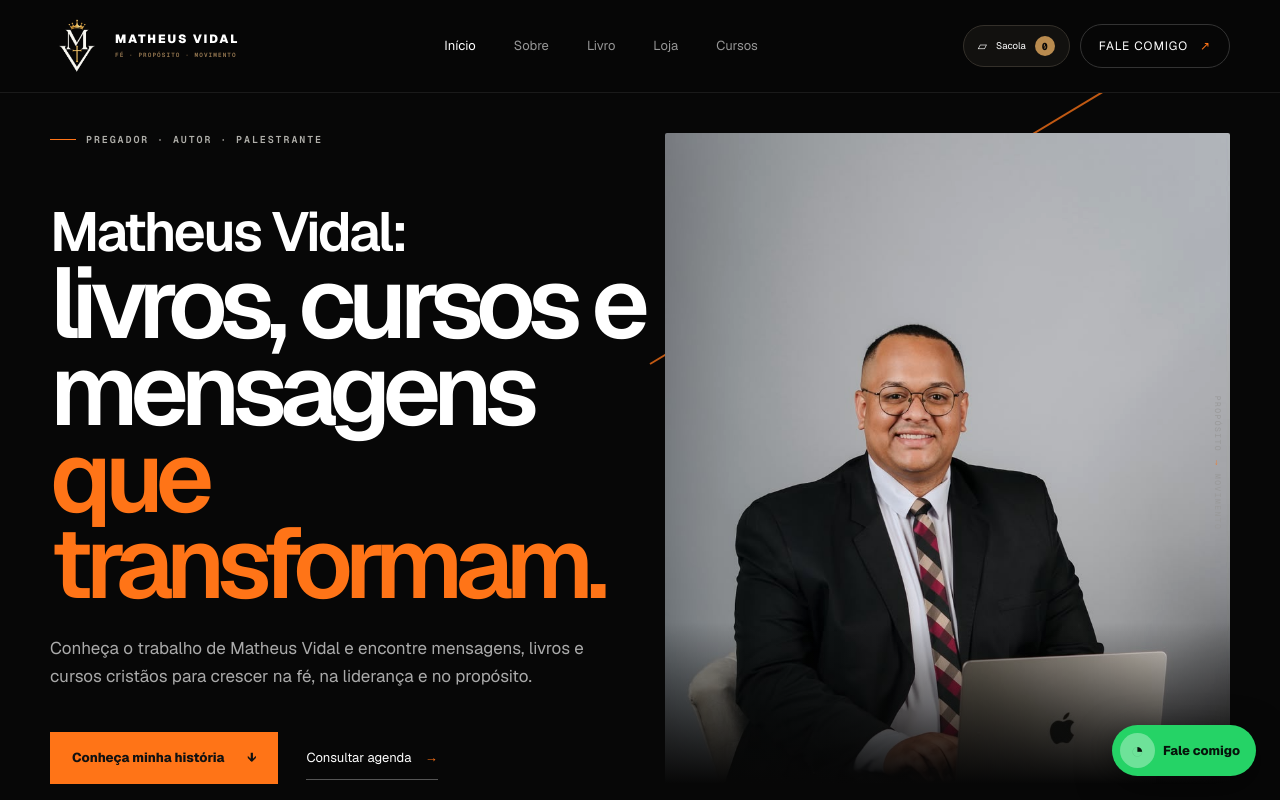
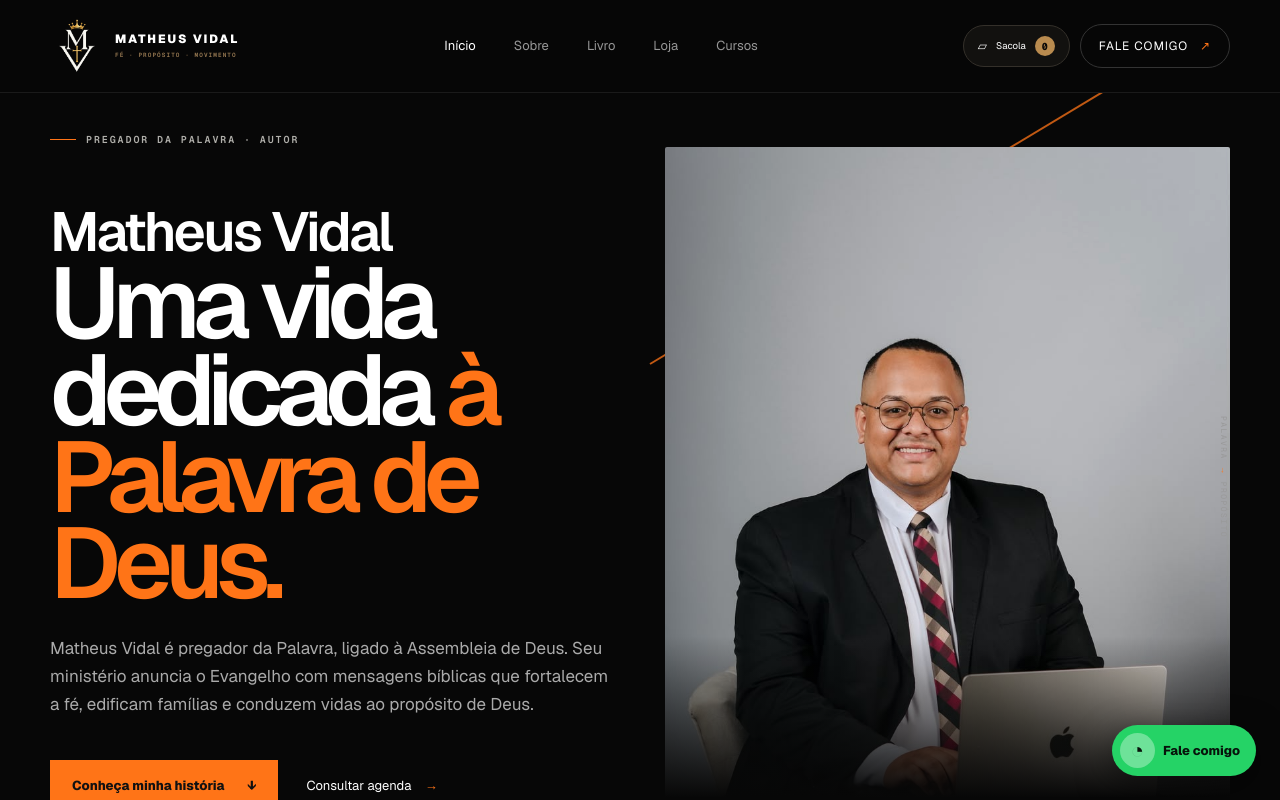
Before and after one commit to davimadeira/plataforma, a Next.js app: page / in a window 1280 px wide. Shown: the top 800 px of the page. Built offline with nearby package versions, Linux system fonts and the light colour scheme.

Commit message:
Refine ministry copy and SEO metadata

```diff
--- a/app/SiteFooter.tsx
+++ b/app/SiteFooter.tsx
@@ -9,7 +9,7 @@ export default function SiteFooter() {
       <Image src="/logo-mv-contrast.png" width={52} height={52} alt="Marca MV" />
       <span>MATHEUS VIDAL</span>
     </Link>
-    <p>Fé, propósito e mensagens que transformam.</p>
+    <p>Fé, Palavra e propósito para cada dia.</p>
     <div><Link href="/livro">Livro</Link><Link href="/loja">Loja</Link><a href={platformUrl}>Cursos</a></div>
   </div></footer>;
 }
--- a/app/WhatsAppContact.tsx
+++ b/app/WhatsAppContact.tsx
@@ -15,11 +15,11 @@ export default function WhatsAppContact() {
   useEffect(() => {
     fetch("/api/settings").then(r => r.json()).then(data => setNumber(normalizeBrazilianNumber(data.whatsapp))).catch(() => {});
   }, []);
-  const message = encodeURIComponent("Olá! Conheci o trabalho do Matheus Vidal pelo site e gostaria de informações para agendar uma pregação, palestra ou evento.");
+  const message = encodeURIComponent("Olá! Conheci o ministério de Matheus Vidal pelo site e gostaria de informações para convidá-lo a ministrar em nossa igreja ou evento.");
   const url = `https://wa.me/${normalizeBrazilianNumber(number)}?text=${message}`;
   return <>
     <section id="contato" className="whatsapp-section shell">
-      <div><p className="eyebrow"><span /> AGENDA E CONVITES</p><h2>Leve a mensagem de Matheus Vidal para o seu <em>evento.</em></h2><p>Pregações, palestras, treinamentos e projetos especiais. Consulte a agenda e a disponibilidade diretamente pelo WhatsApp.</p></div>
+      <div><p className="eyebrow"><span /> AGENDA E CONVITES</p><h2>Convide Matheus Vidal para ministrar em sua <em>igreja ou evento.</em></h2><p>Pregações, congressos, cultos e encontros cristãos. Consulte a agenda e a disponibilidade diretamente pelo WhatsApp.</p></div>
       <a className="whatsapp-card" href={url} target="_blank" rel="noreferrer">
         <span className="wa-icon" aria-hidden="true">◔</span><div><small>ATENDIMENTO DIRETO</small><b>Conversar no WhatsApp</b><p>A conversa já abre com uma mensagem pronta</p></div><span>↗</span>
       </a>
--- a/app/layout.tsx
+++ b/app/layout.tsx
@@ -6,13 +6,34 @@ const geist = Geist({ variable: "--font-geist", subsets: ["latin"] });
 const mono = Geist_Mono({ variable: "--font-mono", subsets: ["latin"] });
 export const metadata: Metadata = {
   metadataBase: new URL("https://plataforma-theta-seven.vercel.app"),
-  title: { default: "Matheus Vidal | Pregador, autor, livros e cursos cristãos", template: "%s" },
-  description: "Site oficial de Matheus Vidal: pregador, autor e palestrante. Conheça livros, cursos cristãos, a loja MV e consulte a agenda para eventos.",
-  keywords: ["Matheus Vidal", "pregador Matheus Vidal", "livros cristãos", "cursos cristãos", "palestrante cristão", "loja MV", "camisetas cristãs"],
-  alternates: { canonical: "/" },
+  applicationName: "Matheus Vidal",
+  title: { default: "Matheus Vidal | Pregador da Palavra e autor cristão", template: "%s | Matheus Vidal" },
+  description: "Conheça o ministério de Matheus Vidal, pregador da Palavra ligado à Assembleia de Deus. Encontre mensagens bíblicas, livro, cursos e agenda.",
+  keywords: ["Matheus Vidal", "pregador Matheus Vidal", "pregador da Palavra", "Assembleia de Deus", "mensagens bíblicas", "livro cristão", "cursos cristãos"],
+  alternates: { canonical: "/", languages: { "pt-BR": "/" } },
   authors: [{ name: "Matheus Vidal" }],
-  robots: { index: true, follow: true },
-  openGraph: { type: "website", locale: "pt_BR", siteName: "Matheus Vidal", url: "/", title: "Matheus Vidal | Livros, cursos e mensagens cristãs", description: "Pregador, autor e palestrante. Conheça livros, cursos, a loja MV e consulte a agenda.", images: [{ url: "/autor-principal.png", width: 853, height: 1280, alt: "Retrato de Matheus Vidal" }] },
-  twitter: { card: "summary_large_image", title: "Matheus Vidal — uma mensagem que transforma", description: "Conheça a história, os livros e os cursos.", images: ["/autor-principal.png"] }
+  creator: "Matheus Vidal",
+  publisher: "Ministério Matheus Vidal",
+  category: "Religião e espiritualidade",
+  robots: {
+    index: true,
+    follow: true,
+    googleBot: { index: true, follow: true, "max-image-preview": "large", "max-snippet": -1, "max-video-preview": -1 }
+  },
+  openGraph: {
+    type: "website",
+    locale: "pt_BR",
+    siteName: "Matheus Vidal",
+    url: "/",
+    title: "Matheus Vidal | Pregador da Palavra",
+    description: "Conheça o ministério de Matheus Vidal, pregador da Palavra ligado à Assembleia de Deus, seus livros, cursos e agenda.",
+    images: [{ url: "/autor-principal.png", width: 853, height: 1280, alt: "Matheus Vidal, pregador da Palavra" }]
+  },
+  twitter: {
+    card: "summary_large_image",
+    title: "Matheus Vidal | Pregador da Palavra",
+    description: "Mensagens bíblicas, livro, cursos cristãos e agenda de ministrações.",
+    images: ["/autor-principal.png"]
+  }
 };
 export default function RootLayout({ children }: Readonly<{ children: React.ReactNode }>) { return <html lang="pt-BR"><body className={`${geist.variable} ${mono.variable}`}><StoreCartProvider>{children}</StoreCartProvider></body></html>; }
--- a/app/livro/page.tsx
+++ b/app/livro/page.tsx
@@ -4,9 +4,44 @@ import SiteFooter from "../SiteFooter";
 import SiteHeader from "../SiteHeader";
 import WhatsAppContact from "../WhatsAppContact";
 
-export const metadata: Metadata = { title: "Livro de Matheus Vidal | Fé, propósito e transformação", description: "Conheça o livro de Matheus Vidal, leia os destaques da obra e simule sua compra online.", alternates: { canonical: "/livro" }, openGraph: { title: "Livro de Matheus Vidal", description: "Uma leitura cristã para transformar fé em movimento.", url: "/livro" } };
+export const metadata: Metadata = {
+  title: "Livro cristão | Fé e propósito",
+  description: "Conheça o livro de Matheus Vidal, com reflexões bíblicas para fortalecer a fé, aproximar o coração de Deus e viver com propósito.",
+  alternates: { canonical: "/livro" },
+  openGraph: {
+    title: "Livro de Matheus Vidal | Fé e propósito",
+    description: "Uma leitura cristã com reflexões bíblicas para fortalecer a caminhada com Deus.",
+    url: "/livro",
+    type: "book"
+  },
+  twitter: {
+    card: "summary_large_image",
+    title: "Livro de Matheus Vidal | Fé e propósito",
+    description: "Reflexões bíblicas para fortalecer a caminhada com Deus."
+  }
+};
 
 export default function BookPage() {
-  const schema = { "@context": "https://schema.org", "@type": "Book", name: "Livro de Matheus Vidal", author: { "@type": "Person", name: "Matheus Vidal" }, inLanguage: "pt-BR", offers: { "@type": "Offer", priceCurrency: "BRL", price: "49.90", availability: "https://schema.org/InStock" } };
-  return <main className="institutional inner-page"><SiteHeader active="livro" /><section className="inner-hero shell"><p className="eyebrow orange">LIVRO · MATHEUS VIDAL</p><h1>Livro de Matheus Vidal: fé para viver com propósito.</h1><p>Uma leitura cristã criada para levar a mensagem além do momento e transformar reflexão em atitude.</p></section><BookPurchase /><WhatsAppContact /><SiteFooter /><script type="application/ld+json" dangerouslySetInnerHTML={{ __html: JSON.stringify(schema) }} /></main>;
+  const schema = {
+    "@context": "https://schema.org",
+    "@graph": [
+      {
+        "@type": "Book",
+        "@id": "https://plataforma-theta-seven.vercel.app/livro#book",
+        name: "Livro de Matheus Vidal",
+        url: "https://plataforma-theta-seven.vercel.app/livro",
+        author: { "@id": "https://plataforma-theta-seven.vercel.app/#matheus-vidal" },
+        inLanguage: "pt-BR",
+        description: "Reflexões bíblicas para fortalecer a fé e viver o propósito de Deus."
+      },
+      {
+        "@type": "BreadcrumbList",
+        itemListElement: [
+          { "@type": "ListItem", position: 1, name: "Início", item: "https://plataforma-theta-seven.vercel.app" },
+          { "@type": "ListItem", position: 2, name: "Livro", item: "https://plataforma-theta-seven.vercel.app/livro" }
+        ]
+      }
+    ]
+  };
+  return <main className="institutional inner-page"><SiteHeader active="livro" /><section className="inner-hero shell"><p className="eyebrow orange">LIVRO · MATHEUS VIDAL</p><h1>Uma leitura para fortalecer a fé e viver com propósito.</h1><p>Em seu livro, Matheus Vidal compartilha reflexões bíblicas para aproximar o coração de Deus e levar a Palavra às decisões de cada dia.</p></section><BookPurchase /><WhatsAppContact /><SiteFooter /><script type="application/ld+json" dangerouslySetInnerHTML={{ __html: JSON.stringify(schema) }} /></main>;
 }
--- a/app/loja/page.tsx
+++ b/app/loja/page.tsx
@@ -4,9 +4,45 @@ import SiteHeader from "../SiteHeader";
 import Store from "../Store";
 import WhatsAppContact from "../WhatsAppContact";
 
-export const metadata: Metadata = { title: "Loja MV | Camisetas cristãs de Matheus Vidal", description: "Compre camisetas cristãs MV com estampas exclusivas sobre Jesus, fé, família e propósito.", alternates: { canonical: "/loja" }, openGraph: { title: "Loja MV — roupas cristãs", description: "Camisetas cristãs para vestir sua fé e expressar propósito.", url: "/loja", images: [{ url: "/store/jesus-casal.png", width: 1254, height: 1254, alt: "Coleção de camisetas cristãs MV" }] } };
+export const metadata: Metadata = {
+  title: "Loja MV | Camisetas cristãs",
+  description: "Conheça a Loja MV e encontre camisetas cristãs com estampas sobre Jesus, fé, família e propósito, disponíveis em diferentes cores e tamanhos.",
+  alternates: { canonical: "/loja" },
+  openGraph: {
+    title: "Loja MV | Camisetas cristãs",
+    description: "Camisetas cristãs para vestir sua fé e expressar propósito.",
+    url: "/loja",
+    images: [{ url: "/store/jesus-casal.png", width: 1254, height: 1254, alt: "Coleção de camisetas cristãs MV" }]
+  },
+  twitter: {
+    card: "summary_large_image",
+    title: "Loja MV | Camisetas cristãs",
+    description: "Camisetas cristãs para vestir sua fé e expressar propósito.",
+    images: ["/store/jesus-casal.png"]
+  }
+};
 
 export default function StorePage() {
-  const schema = { "@context": "https://schema.org", "@type": "Store", name: "Loja MV", description: "Loja de camisetas cristãs de Matheus Vidal, Lais e Antonella.", url: "https://plataforma-theta-seven.vercel.app/loja" };
+  const schema = {
+    "@context": "https://schema.org",
+    "@graph": [
+      {
+        "@type": "Store",
+        "@id": "https://plataforma-theta-seven.vercel.app/loja#store",
+        name: "Loja MV",
+        description: "Loja de camisetas cristãs de Matheus Vidal, Lais e Antonella.",
+        url: "https://plataforma-theta-seven.vercel.app/loja",
+        image: "https://plataforma-theta-seven.vercel.app/store/jesus-casal.png",
+        logo: "https://plataforma-theta-seven.vercel.app/logo-mv-contrast.png"
+      },
+      {
+        "@type": "BreadcrumbList",
+        itemListElement: [
+          { "@type": "ListItem", position: 1, name: "Início", item: "https://plataforma-theta-seven.vercel.app" },
+          { "@type": "ListItem", position: 2, name: "Loja MV", item: "https://plataforma-theta-seven.vercel.app/loja" }
+        ]
+      }
+    ]
+  };
   return <main className="institutional inner-page"><SiteHeader active="loja" /><Store /><WhatsAppContact /><SiteFooter /><script type="application/ld+json" dangerouslySetInnerHTML={{ __html: JSON.stringify(schema) }} /></main>;
 }
--- a/app/page.tsx
+++ b/app/page.tsx
@@ -4,18 +4,70 @@ import SiteHeader from "./SiteHeader";
 import WhatsAppContact from "./WhatsAppContact";
 
 const platformUrl = "https://cursos-matheus-vidal.vercel.app";
+const siteUrl = "https://plataforma-theta-seven.vercel.app";
+
+const structuredData = {
+  "@context": "https://schema.org",
+  "@graph": [
+    {
+      "@type": "Organization",
+      "@id": `${siteUrl}/#organization`,
+      name: "Ministério Matheus Vidal",
+      url: siteUrl,
+      logo: {
+        "@type": "ImageObject",
+        url: `${siteUrl}/logo-mv-contrast.png`,
+        width: 121,
+        height: 130
+      },
+      founder: { "@id": `${siteUrl}/#matheus-vidal` }
+    },
+    {
+      "@type": "WebSite",
+      "@id": `${siteUrl}/#website`,
+      url: siteUrl,
+      name: "Matheus Vidal",
+      alternateName: "Ministério Matheus Vidal",
+      inLanguage: "pt-BR",
+      publisher: { "@id": `${siteUrl}/#organization` }
+    },
+    {
+      "@type": "WebPage",
+      "@id": `${siteUrl}/#webpage`,
+      url: siteUrl,
+      name: "Matheus Vidal | Pregador da Palavra e autor cristão",
+      description: "Conheça o ministério de Matheus Vidal, pregador da Palavra ligado à Assembleia de Deus.",
+      inLanguage: "pt-BR",
+      isPartOf: { "@id": `${siteUrl}/#website` },
+      about: { "@id": `${siteUrl}/#matheus-vidal` },
+      mainEntity: { "@id": `${siteUrl}/#matheus-vidal` }
+    },
+    {
+      "@type": "Person",
+      "@id": `${siteUrl}/#matheus-vidal`,
+      name: "Matheus Vidal",
+      url: siteUrl,
+      image: `${siteUrl}/autor-principal.png`,
+      jobTitle: "Pregador da Palavra e autor cristão",
+      description: "Pregador da Palavra ligado à Assembleia de Deus, autor cristão e professor de cursos bíblicos.",
+      affiliation: { "@type": "Organization", name: "Assembleia de Deus" },
+      worksFor: { "@id": `${siteUrl}/#organization` },
+      knowsAbout: ["Pregação bíblica", "Assembleia de Deus", "Fé cristã", "Família", "Liderança cristã"],
+      mainEntityOfPage: { "@id": `${siteUrl}/#webpage` }
+    }
+  ]
+};
 
 export default function Home() {
-  const personSchema = { "@context": "https://schema.org", "@type": "Person", name: "Matheus Vidal", jobTitle: ["Pregador", "Autor", "Palestrante"], url: "https://plataforma-theta-seven.vercel.app", image: "https://plataforma-theta-seven.vercel.app/autor-principal.png" };
   return <main className="institutional">
     <SiteHeader />
-    <section id="inicio" className="person-hero shell"><div className="orbit" /><div className="orbit orbit-two" /><div className="person-copy"><p className="eyebrow"><span /> PREGADOR · AUTOR · PALESTRANTE</p><h1><span>Matheus Vidal:</span><br />livros, cursos e mensagens <em>que transformam.</em></h1><p>Conheça o trabalho de Matheus Vidal e encontre mensagens, livros e cursos cristãos para crescer na fé, na liderança e no propósito.</p><div className="actions"><a className="primary" href="#sobre">Conheça minha história <span>↓</span></a><a className="text-link" href="#contato">Consultar agenda <span>→</span></a></div></div><div className="person-photo"><div className="orange-halo" /><Image src="/autor-principal.png" fill sizes="(max-width: 850px) 100vw, 46vw" alt="Matheus Vidal, pregador, autor e palestrante" priority /><p>PROPÓSITO <span>→</span> MOVIMENTO</p></div></section>
-    <section id="sobre" className="about-person"><div className="shell about-grid"><div><p className="eyebrow orange">SOBRE MATHEUS</p><h2>Conheça Matheus Vidal, pregador, autor e palestrante.</h2></div><div className="about-text"><p>Matheus Vidal transforma experiências e conhecimento bíblico em mensagens capazes de aproximar pessoas de Deus e dos seus propósitos.</p><p>Seu trabalho une fé, liderança e desenvolvimento humano em uma linguagem clara, acolhedora e aplicável à vida real.</p><div className="author-stats"><div><b>12+</b><span>ANOS DE EXPERIÊNCIA</span></div><div><b>80+</b><span>PALESTRAS E EVENTOS</span></div><div><b>30k</b><span>PESSOAS ALCANÇADAS</span></div></div></div></div></section>
-    <section className="work-section shell"><div className="work-heading"><p className="eyebrow"><span /> LIVRO DE MATHEUS VIDAL</p><h2>Palavras que permanecem e fortalecem a fé.</h2></div><article className="book-card"><div className="book-cover"><small>UM LIVRO DE</small><b>MATHEUS<br />VIDAL</b><strong>FÉ</strong><span>que produz movimento</span></div><div><p className="eyebrow orange">CONHEÇA A OBRA</p><h3>Uma mensagem para viver</h3><p>Descubra o livro, conheça sua proposta e simule a compra em uma página exclusiva.</p><a className="text-link" href="/livro">Conhecer e comprar o livro <span>→</span></a></div></article></section>
+    <section id="inicio" className="person-hero shell"><div className="orbit" /><div className="orbit orbit-two" /><div className="person-copy"><p className="eyebrow"><span /> PREGADOR DA PALAVRA · AUTOR</p><h1><span>Matheus Vidal</span><br />Uma vida dedicada <em>à Palavra de Deus.</em></h1><p>Matheus Vidal é pregador da Palavra, ligado à Assembleia de Deus. Seu ministério anuncia o Evangelho com mensagens bíblicas que fortalecem a fé, edificam famílias e conduzem vidas ao propósito de Deus.</p><div className="actions"><a className="primary" href="#sobre">Conheça minha história <span>↓</span></a><a className="text-link" href="#contato">Consultar agenda <span>→</span></a></div></div><div className="person-photo"><div className="orange-halo" /><Image src="/autor-principal.png" fill sizes="(max-width: 850px) 100vw, 46vw" alt="Matheus Vidal, pregador da Palavra" priority /><p>PALAVRA <span>→</span> PROPÓSITO</p></div></section>
+    <section id="sobre" className="about-person"><div className="shell about-grid"><div><p className="eyebrow orange">SOBRE MATHEUS</p><h2>Uma trajetória de fé, serviço e compromisso com o Evangelho.</h2></div><div className="about-text"><p>Matheus Vidal é pregador da Palavra, ligado à Assembleia de Deus, e dedica seu ministério ao anúncio do Evangelho e à edificação da Igreja.</p><p>Em suas ministrações, une fidelidade bíblica, linguagem clara e sensibilidade espiritual para falar sobre fé, família, liderança cristã e propósito.</p><div className="author-stats"><div><b>12+</b><span>ANOS SERVINDO</span></div><div><b>80+</b><span>MINISTRAÇÕES E EVENTOS</span></div><div><b>30k</b><span>PESSOAS ALCANÇADAS</span></div></div></div></div></section>
+    <section className="work-section shell"><div className="work-heading"><p className="eyebrow"><span /> LIVRO DE MATHEUS VIDAL</p><h2>Uma leitura para fortalecer a fé e viver o propósito de Deus.</h2></div><article className="book-card"><div className="book-cover"><small>UM LIVRO DE</small><b>MATHEUS<br />VIDAL</b><strong>FÉ</strong><span>que produz movimento</span></div><div><p className="eyebrow orange">CONHEÇA A OBRA</p><h3>Uma mensagem para a caminhada</h3><p>Conheça uma obra de reflexão bíblica, criada para aproximar o coração de Deus e levar a fé para as decisões de cada dia.</p><a className="text-link" href="/livro">Conhecer e comprar o livro <span>→</span></a></div></article></section>
     <section className="store-teaser"><div className="shell store-teaser-grid"><div className="store-teaser-photo"><Image src="/store/jesus-casal.png" fill sizes="(max-width: 850px) 100vw, 52vw" alt="Camisetas cristãs da coleção MV" /></div><div><p className="eyebrow gold">LOJA MV · MODA CRISTÃ</p><h2>Roupas cristãs para vestir fé e propósito.</h2><p>Conheça camisetas com estampas exclusivas, inspiradas em mensagens bíblicas e criadas para expressar aquilo em que você crê.</p><a className="primary" href="/loja">Entrar na loja <span>→</span></a></div></div></section>
-    <section id="cursos" className="courses-bridge"><div className="shell bridge-grid"><div><p className="eyebrow orange">CURSOS DE MATHEUS VIDAL</p><h2>Formação cristã para avançar com propósito.</h2><p>Acesse o site exclusivo da plataforma de estudos, escolha seu curso e acompanhe as aulas no seu ritmo.</p><a className="primary" href={platformUrl}>Abrir a plataforma de cursos <span>↗</span></a></div><div className="platform-preview"><div className="preview-top"><span /><span /><span /></div><p>PLATAFORMA MATHEUS VIDAL</p><h3>Aprenda no seu ritmo.</h3><div className="preview-progress"><span /></div><small>Conteúdo · Exercícios · Progresso</small></div></div></section>
+    <section id="cursos" className="courses-bridge"><div className="shell bridge-grid"><div><p className="eyebrow orange">CURSOS DE MATHEUS VIDAL</p><h2>Aprofunde-se na Palavra e cresça em seu chamado.</h2><p>Acesse o site exclusivo da plataforma de estudos, escolha seu curso e acompanhe as aulas no seu ritmo.</p><a className="primary" href={platformUrl}>Abrir a plataforma de cursos <span>↗</span></a></div><div className="platform-preview"><div className="preview-top"><span /><span /><span /></div><p>PLATAFORMA MATHEUS VIDAL</p><h3>Aprenda no seu ritmo.</h3><div className="preview-progress"><span /></div><small>Conteúdo · Exercícios · Progresso</small></div></div></section>
     <WhatsAppContact />
     <SiteFooter />
-    <script type="application/ld+json" dangerouslySetInnerHTML={{ __html: JSON.stringify(personSchema) }} />
+    <script type="application/ld+json" dangerouslySetInnerHTML={{ __html: JSON.stringify(structuredData) }} />
   </main>;
 }
--- a/app/robots.ts
+++ b/app/robots.ts
@@ -1,2 +1,2 @@
 import type { MetadataRoute } from "next";
-export default function robots(): MetadataRoute.Robots { return { rules: { userAgent: "*", allow: "/", disallow: ["/admin", "/api/"] }, sitemap: "https://plataforma-theta-seven.vercel.app/sitemap.xml" }; }
+export default function robots(): MetadataRoute.Robots { return { rules: { userAgent: "*", allow: "/", disallow: ["/api/"] }, sitemap: "https://plataforma-theta-seven.vercel.app/sitemap.xml" }; }
```
Also changed, not shown: app/admin/layout.tsx (added, +10 -0 lines).
